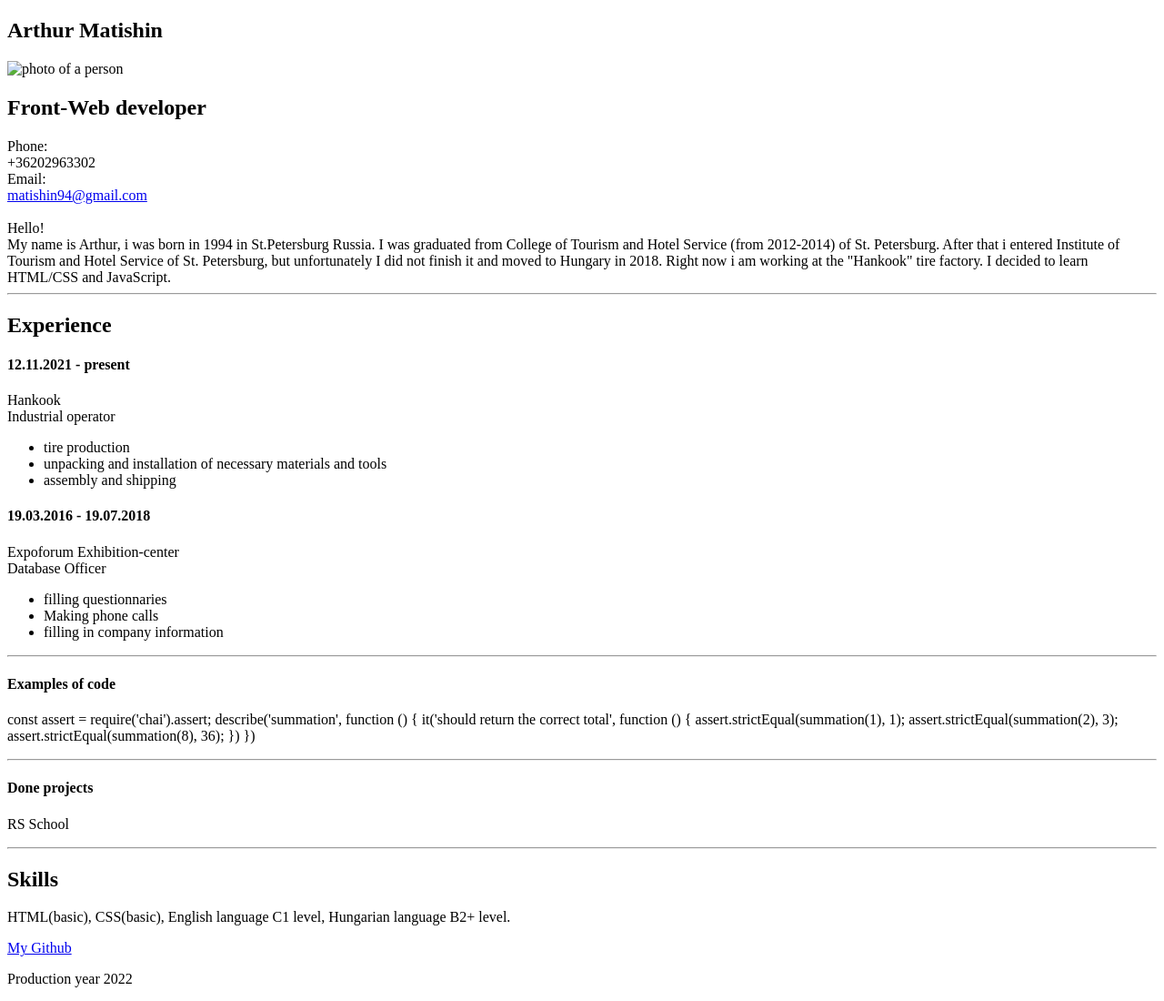
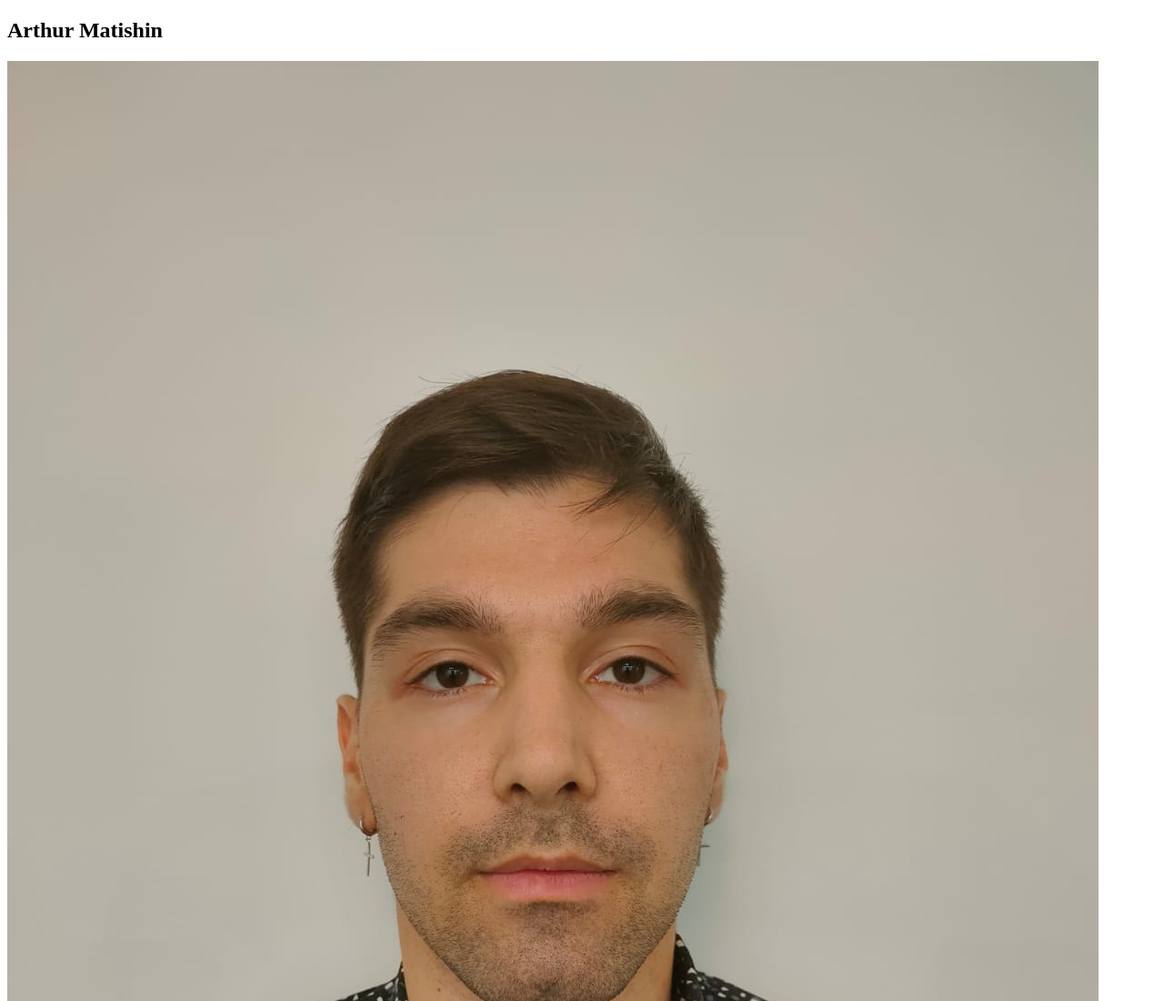
Before and after one commit to Matyisin94/rsschool-cv, a plain HTML site: page index.html in a window 1280 px wide. Shown: the top 1100 px of the page at 91% size. Drawn offline with Linux system fonts and the light colour scheme.

Commit message:
Update index.html

```diff
--- a/index.html
+++ b/index.html
@@ -13,7 +13,7 @@
   <div class="cv">
     <section>
       <h1>Arthur Matishin</h1>
-      <img class="photo" src="My-photo.jpg" alt="photo of a person">
+      <img class="photo" src="images/My-photo.jpg" alt="photo of a person">
       <h2>Front-Web developer</h2>
 
       <div class="contact">
```
